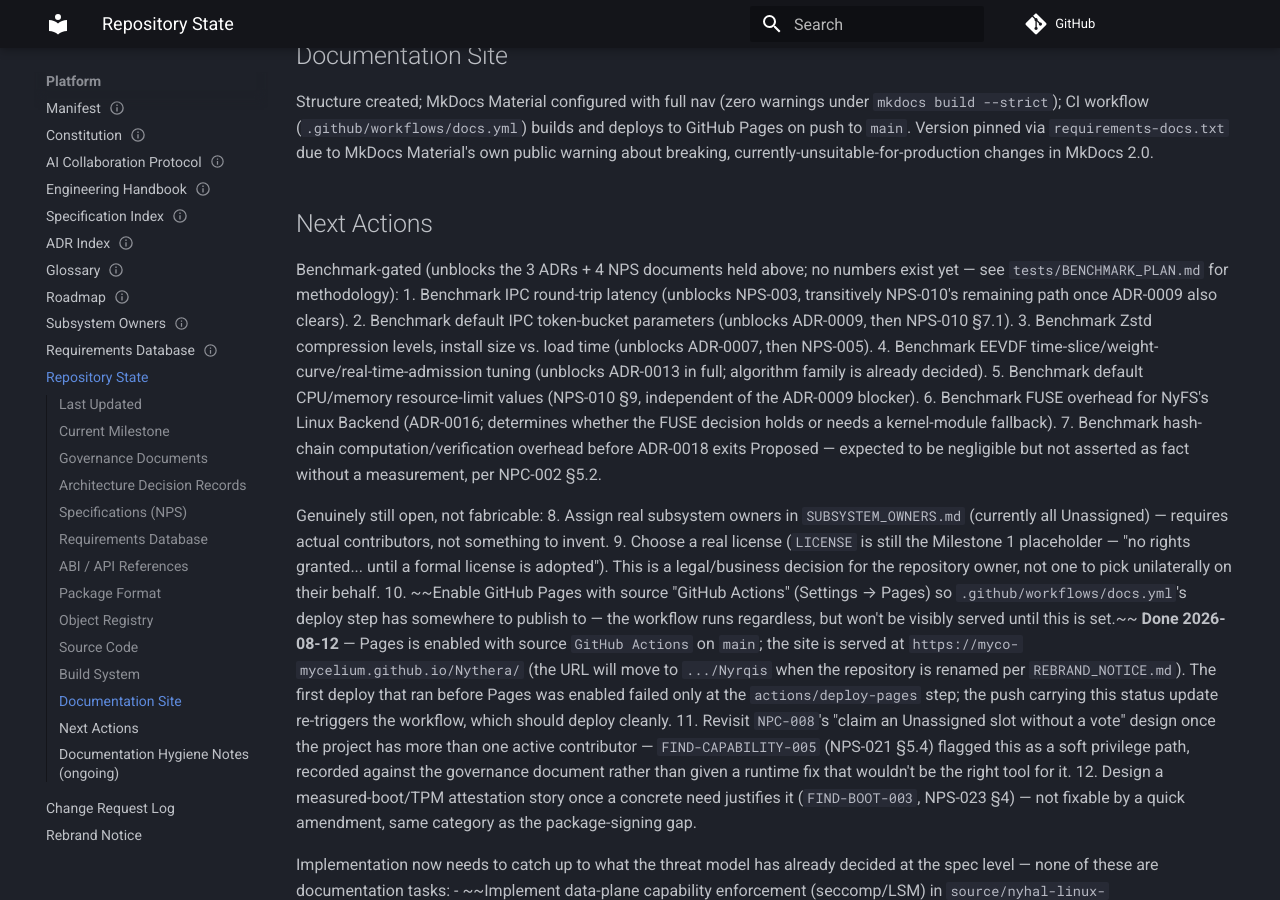
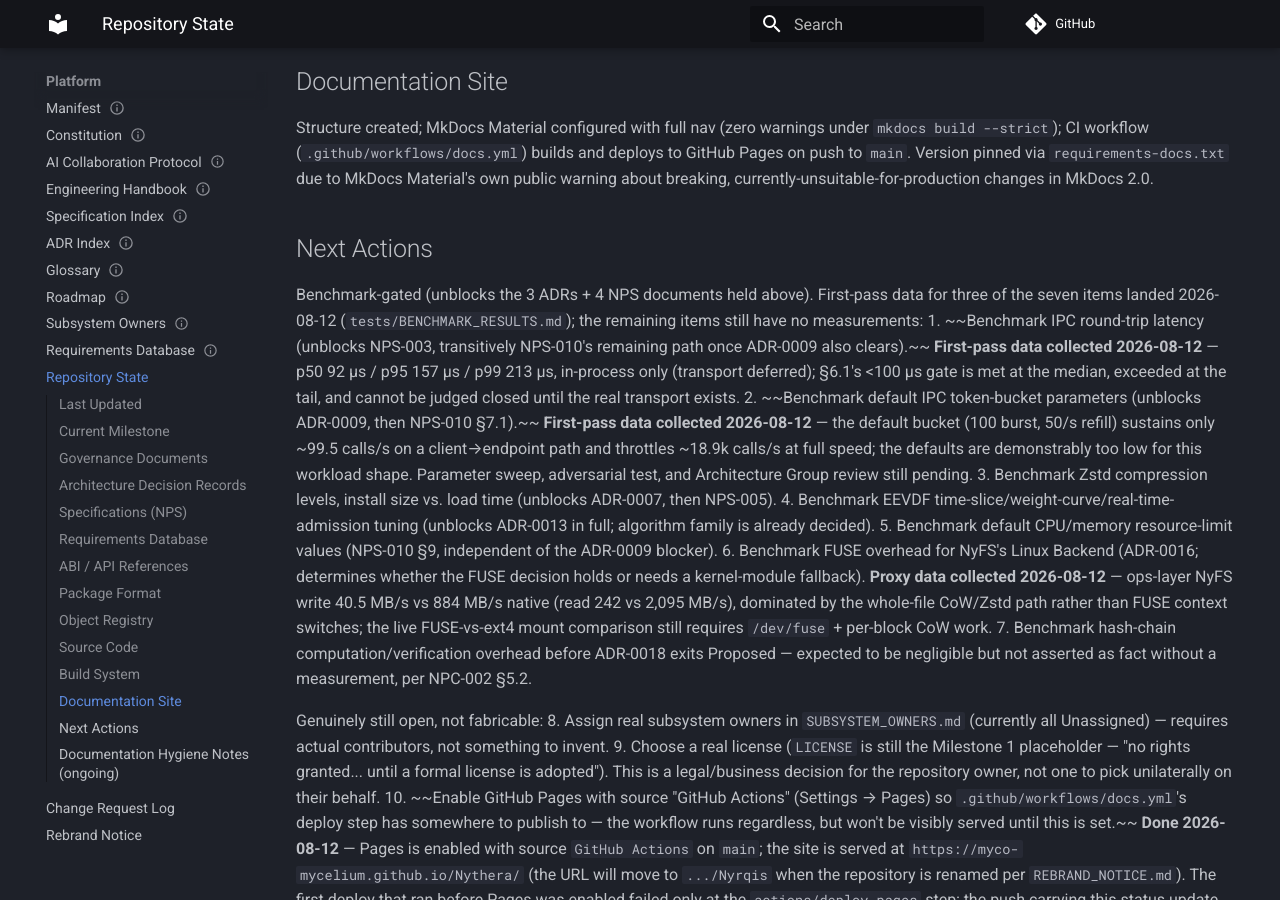
Before and after one commit to Myco-mycelium/Nythera, an MkDocs documentation site: the page built from docs/00-platform/REPOSITORY_STATE.md, in a window 1280 px wide and 900 px high, scrolled down 5556 px. Built offline with MkDocs 1.6.1 and Material for MkDocs 9.7.7, drawn with Linux system fonts in a browser that asks for light colours; comment, search, counter and statistics services are not loaded; some of the changed text lies outside the part shown.

Commit message:
docs: reconcile first-pass benchmark data into benchmark-gated specs
- NPS-003 v1.2.0: benchmark note under 6.1 (call latency p50 92us / p95 157us / p99 213us, in-process only) - gate not declared met; remains Draft
- ADR-0009 v1.1.0: new Benchmark Data section - default TokenBucket(100, 50/s) sustains ~99.5 calls/s and throttles ~18.9k/s; defaults demonstrably too low for this workload shape; stays Proposed
- NPS-010 v1.2.0: status note updated with the ADR-0009 data
- REPOSITORY_STATE.md: Next Actions 1/2/6 marked first-pass data collected (no gate met); ADR-0009/NPS-003 descriptors; 54/54 to 64/64 in Current Milestone
- NPC-004 v1.20.0: ADR-0009/NPS-003 statuses, own-row versions corrected
- NPC-007 v1.10.0: M3/M6 partial [~], M9/M10 notes
- BENCHMARK_RESULTS.md: Where-these-numbers-landed traceability section
- Honesty per NPC-002 5.2: data recorded, gates not closed

```diff
--- a/docs/00-platform/REPOSITORY_STATE.md
+++ b/docs/00-platform/REPOSITORY_STATE.md
@@ -60,7 +60,7 @@ Architecture Group sign-off, not benchmark-blocked), 1 rejected.
 - [x] ADR-0006 Hybrid microkernel as kernel base — Accepted
 - [ ] ADR-0007 Zstandard as default compression codec — **Proposed**, blocked on compression-level benchmark data
 - [x] ADR-0008 AOSP-based container runtime for Android compatibility — Accepted
-- [ ] ADR-0009 Per-container token-bucket IPC rate limiting — **Proposed**, blocked on default bucket-parameter benchmark data
+- [ ] ADR-0009 Per-container token-bucket IPC rate limiting — **Proposed**, first-pass bucket-parameter data collected (2026-08-12, `tests/BENCHMARK_RESULTS.md`); parameter sweep + Architecture Group review pending
 - [x] ADR-0010 Vulkan as native graphics API foundation — Accepted
 - [x] ADR-0011 AI assistant runs as an ordinary capability-scoped container — Accepted
 - [x] ADR-0012 NyHAL pluggable kernel abstraction layer — Accepted
@@ -79,7 +79,7 @@ documents from the 2026-08-12 Milestone 11 backlog pass).
 
 - [x] NPS-001 Kernel Architecture and Boot (NyKernel Backend) — Accepted (v1.2.0: GPU command buffer validation + submission timeout added, closing threat model findings FIND-KERNEL-001/003)
 - [ ] NPS-002 Process and Thread Model — **Draft**, real-time scheduling numbers require benchmark data (§9, self-blocking)
-- [ ] NPS-003 Inter-Process Communication and Capability Passing — **Draft**, IPC round-trip latency must be benchmarked before exiting Draft (§6.1, self-blocking); v1.1.0 added a shared-memory zeroing requirement, closing threat model finding FIND-CONTAINER-003
+- [ ] NPS-003 Inter-Process Communication and Capability Passing — **Draft**, IPC round-trip latency must be benchmarked before exiting Draft (§6.1, self-blocking); v1.1.0 added a shared-memory zeroing requirement, closing threat model finding FIND-CONTAINER-003; v1.2.0 recorded first-pass latency data (p50 92 µs vs <100 µs target — tail exceeds; real transport pending)
 - [x] NPS-004 NyFS Filesystem Core — Accepted
 - [ ] NPS-005 Transparent Compression Policy — **Draft**, transitively blocked on ADR-0007 (defines default levels tied to the still-Proposed codec ADR)
 - [x] NPS-006 Nyrqis Game/Application Image Format (.nygi) and Overlay — Accepted
@@ -207,14 +207,33 @@ builds and deploys to GitHub Pages on push to `main`. Version pinned via
 breaking, currently-unsuitable-for-production changes in MkDocs 2.0.
 
 ## Next Actions
-Benchmark-gated (unblocks the 3 ADRs + 4 NPS documents held above; no
-numbers exist yet — see `tests/BENCHMARK_PLAN.md` for methodology):
-1. Benchmark IPC round-trip latency (unblocks NPS-003, transitively NPS-010's remaining path once ADR-0009 also clears).
-2. Benchmark default IPC token-bucket parameters (unblocks ADR-0009, then NPS-010 §7.1).
+Benchmark-gated (unblocks the 3 ADRs + 4 NPS documents held above).
+First-pass data for three of the seven items landed 2026-08-12
+(`tests/BENCHMARK_RESULTS.md`); the remaining items still have no
+measurements:
+1. ~~Benchmark IPC round-trip latency (unblocks NPS-003, transitively
+   NPS-010's remaining path once ADR-0009 also clears).~~ **First-pass
+   data collected 2026-08-12** — p50 92 µs / p95 157 µs / p99 213 µs,
+   in-process only (transport deferred); §6.1's <100 µs gate is met at
+   the median, exceeded at the tail, and cannot be judged closed until
+   the real transport exists.
+2. ~~Benchmark default IPC token-bucket parameters (unblocks ADR-0009,
+   then NPS-010 §7.1).~~ **First-pass data collected 2026-08-12** — the
+   default bucket (100 burst, 50/s refill) sustains only ~99.5 calls/s
+   on a client→endpoint path and throttles ~18.9k calls/s at full speed;
+   the defaults are demonstrably too low for this workload shape.
+   Parameter sweep, adversarial test, and Architecture Group review
+   still pending.
 3. Benchmark Zstd compression levels, install size vs. load time (unblocks ADR-0007, then NPS-005).
 4. Benchmark EEVDF time-slice/weight-curve/real-time-admission tuning (unblocks ADR-0013 in full; algorithm family is already decided).
 5. Benchmark default CPU/memory resource-limit values (NPS-010 §9, independent of the ADR-0009 blocker).
-6. Benchmark FUSE overhead for NyFS's Linux Backend (ADR-0016; determines whether the FUSE decision holds or needs a kernel-module fallback).
+6. Benchmark FUSE overhead for NyFS's Linux Backend (ADR-0016;
+   determines whether the FUSE decision holds or needs a kernel-module
+   fallback). **Proxy data collected 2026-08-12** — ops-layer NyFS write
+   40.5 MB/s vs 884 MB/s native (read 242 vs 2,095 MB/s), dominated by
+   the whole-file CoW/Zstd path rather than FUSE context switches; the
+   live FUSE-vs-ext4 mount comparison still requires `/dev/fuse` +
+   per-block CoW work.
 7. Benchmark hash-chain computation/verification overhead before ADR-0018 exits Proposed — expected to be negligible but not asserted as fact without a measurement, per NPC-002 §5.2.
 
 Genuinely still open, not fabricable:
```
Also changed, not shown: other parts of docs/00-platform/REPOSITORY_STATE.md (+1 -1 lines), docs/00-platform/004-SPECIFICATION_INDEX.md (+6 -5 lines), docs/00-platform/007-PROJECT_ROADMAP.md (+6 -5 lines), docs/reference/adr/ADR-0009-ipc-rate-limiting.md (+25 -3 lines), docs/reference/nps/NPS-003-ipc-and-capability-passing.md (+14 -2 lines), docs/reference/nps/NPS-010-container-runtime.md (+17 -10 lines), 1 other file.
